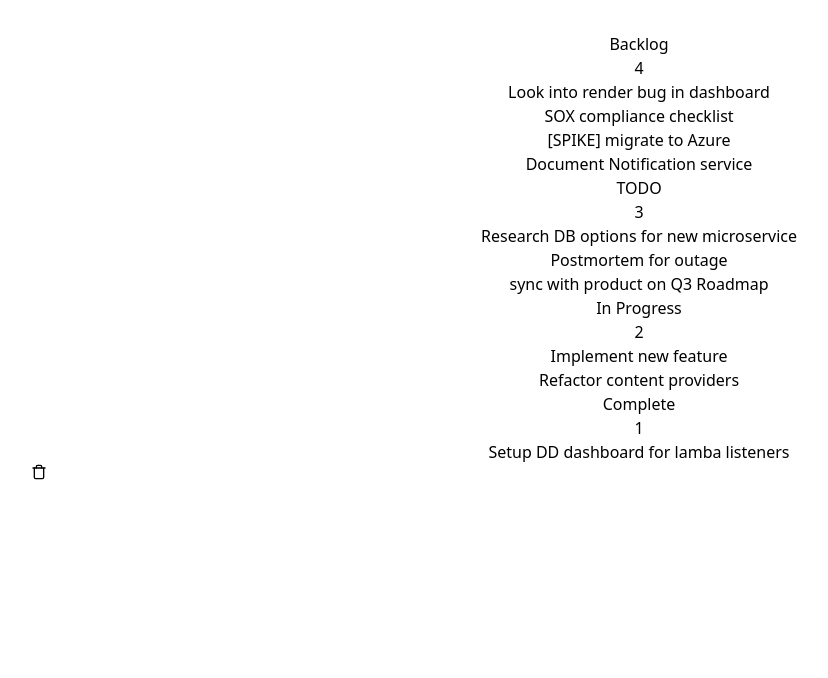
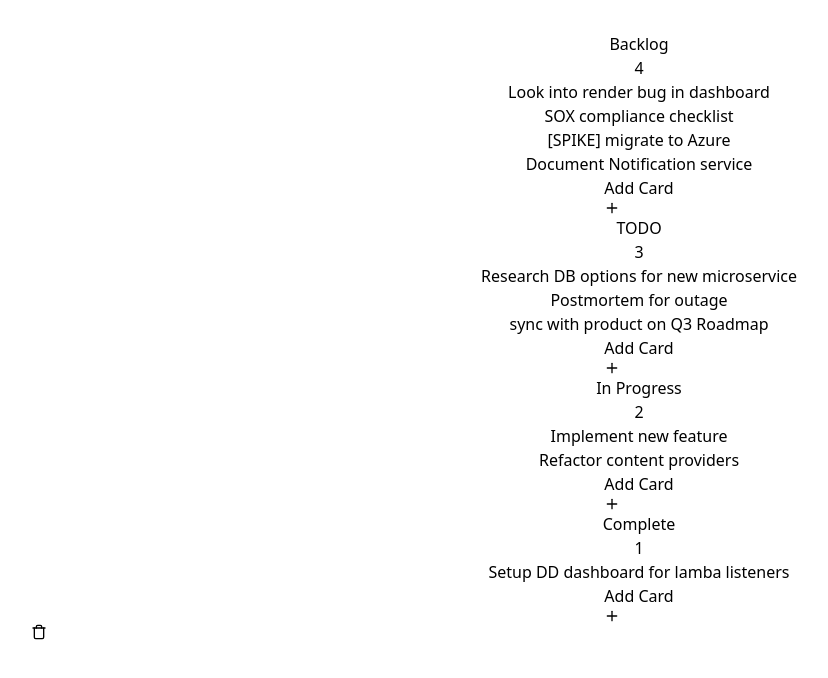
Before and after one commit to Kadunapikin/sortable-dnd, a React (Vite) app: page / in a window 1280 px wide. Shown: the top 678 px of the page, without its empty margins (1-829 px from the left). Built offline with nearby package versions, Linux system fonts and the light colour scheme.

Commit message:
create AddCart component and add to Column component

```diff
--- a/src/components/section/board/custopmKamban/NortionKanban.jsx
+++ b/src/components/section/board/custopmKamban/NortionKanban.jsx
@@ -1,6 +1,6 @@
 import React, { useState } from 'react'
 import { FaFire } from 'react-icons/fa';
-import { FiTrash } from 'react-icons/fi';
+import { FiPlus, FiTrash } from 'react-icons/fi';
 
 export const NortionKanban = () => {
   return (
@@ -68,6 +68,8 @@ const Column = ({ title, headingColor, column, cards, setCards }) => {
                 {filteredCards.map((c) => {
                     return <Card key={c.id} {...c}/>;
                 })}
+                <DropIndicator beforeId="-1" column={column} />
+                <AddCart column={column} setCards={setCards} />
             </div>
         </div>
     )
@@ -107,6 +109,18 @@ const BurnBarell = ({ setCards }) => {
             }`}
             >{active ? <FaFire className="animate-bounce" /> : <FiTrash />}</div>
     )
+}
+
+const AddCart = ({ column, setCards }) => {
+    const [text, setText] = useState("");
+    const [adding, setAdding] = useState(false);
+    return <>
+        {adding ? <></> : <button onClick={() => setAdding(true)} className='flex w-full items-center gap-1.5 px-3 py-1.5 text-xs text-neutral-400 transition-colors hover:text-neutral-50'
+            >
+                <span>Add Card</span>
+                <FiPlus />
+            </button>}
+        </>
 }
 
 
```
